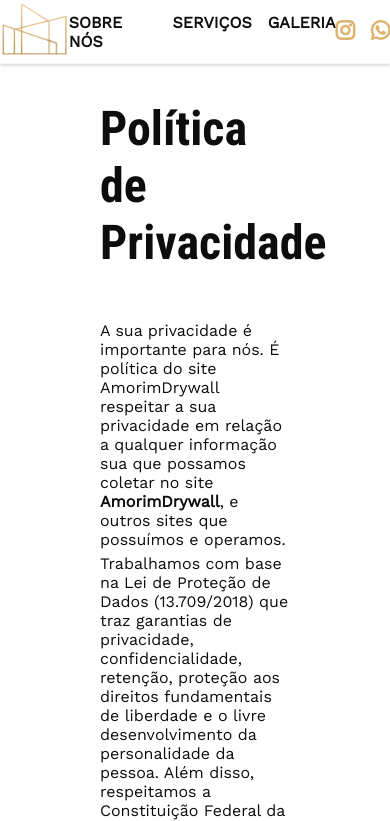
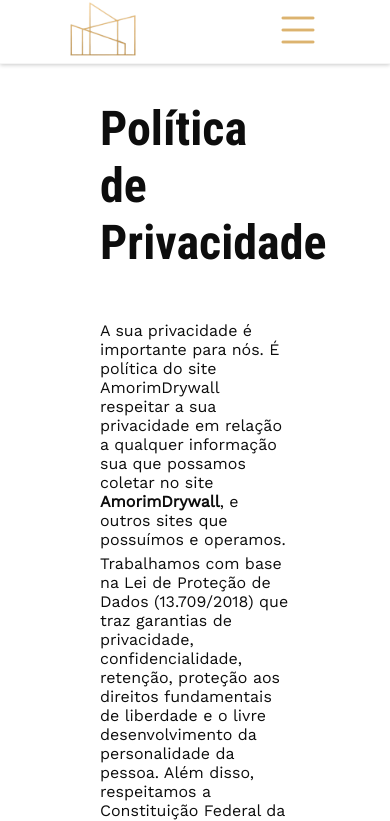
Before and after one commit to MoreiraAlex/AmorimDrywall, a Next.js app in the folder frontend/: page /policy in a window 390 px wide. Shown: the top 821 px of the page. Built offline with nearby package versions, Linux system fonts and the light colour scheme.

Commit message:
aplicando responsividade v2

```diff
--- a/frontend/layout/Header.js
+++ b/frontend/layout/Header.js
@@ -1,7 +1,7 @@
 import styles from '../styles/layout/Header.module.css'
 
-import NextLink from 'next/link'
 import { Link } from 'react-scroll'
+import { useState } from 'react';
 
 import Logo from '../components/Logo'
 import NavLink from '../components/NavLink'
@@ -9,13 +9,15 @@
 
 export default function Header({reduce}) {
 
+  const [button, setButton] = useState(false);
+
   return (
     <header>
       <nav className={`${styles.nav} ${reduce ? styles.nav_reduce : styles.transition}`}>
         <Link to='home' spy={true} smooth={true} offset={0} duration={800}>
           <Logo reduce={reduce}/>
         </Link>
-        <ul>
+        <ul className={`${styles.mobile} ${button ? styles.mobile_active : null}`}>
           <li>
             <NavLink link='about' offset={0} duration={800} reduce={reduce}>sobre nós</NavLink>
           </li>
@@ -38,6 +40,11 @@
             </a>
           </li>
         </ul>
+        <button onClick={() => {
+          button ? setButton(false) : setButton(true)
+        }}>
+          <i class="bi bi-list"></i>
+        </button>
       </nav>
     </header>
   )
--- a/frontend/styles/components/NavLink.module.css
+++ b/frontend/styles/components/NavLink.module.css
@@ -7,7 +7,7 @@
 
 .link:hover{
     color: var(--color-base);
-    transition: all 700ms;
+    transition: color 700ms;
     cursor: pointer;
 }
 
--- a/frontend/styles/globals.css
+++ b/frontend/styles/globals.css
@@ -29,17 +29,3 @@
 h1, h2, h3, h4, h5, h6{
   font-family: var(--font-title);
 }
-
-@media (max-width: 1300px) {
-  :root {
-      /* font-size: 75%; */
-  }
-
-}
-
-/* @media (max-width: 850px) {
-  :root {
-      font-size: 60%;
-  }
-
-} */
--- a/frontend/styles/layout/Footer.module.css
+++ b/frontend/styles/layout/Footer.module.css
@@ -71,21 +71,34 @@
 }
 
 
-@media (max-width: 720px) {
+@media (max-width: 950px) {
+
     .footer > div:last-of-type{
         flex-direction: column;
         gap: 5px;
     }
-
 }
 
-@media (max-width: 450px) {
+@media (max-width: 500px) {
     .footer > div:first-of-type > div > a:last-of-type{
         gap: 0;
+        font-size: 1rem;
+        padding: 10px;
+        justify-content: space-evenly;
+    }
+
+    .footer > div:first-of-type > div > a:last-of-type span{
+        font-size: 0.9rem;
+        width: 75px;
     }
 
     .footer > div:first-of-type > div > a:last-of-type i{
-        font-size: 30px;
+        font-size: 25px;
     }
 
+    .footer > div:last-of-type p, .footer > div:last-of-type a{
+        font-size: 0.75rem;
+    }
+
+
 }
--- a/frontend/styles/layout/Header.module.css
+++ b/frontend/styles/layout/Header.module.css
@@ -10,6 +10,10 @@
     box-shadow: none;
     z-index: 2;
     background-color: transparent;
+}
+
+.nav button {
+    display: none;
 }
 
 .nav > ul:first-of-type {
@@ -42,10 +46,59 @@
     box-shadow: 0 1px 4px hsl(0, 0%, 80%);
     /* text-shadow: 0.5px 0.5px 1px var(--color-light); */
     height: 4rem;
-    transition: all 200ms 100ms ease-in-out;
+    transition: height 200ms 100ms ease-in-out;
     color: var(--black);
 }
 
 .transition {
-    transition: all 700ms;
+    transition: height 700ms;
 }
+
+.nav button {
+    background-color: transparent;
+    border: none;
+}
+
+.nav button i{
+    font-size: 3rem;
+    color: var(--color-light);
+}
+
+@media (max-width: 720px) {
+
+    .nav button {
+        display: block;
+    }
+
+    .mobile {
+        display: block;
+        width: 95vw;
+        background-color: rgb(255, 255, 255, 0.8);
+        position: absolute;
+        flex-direction: column!important;
+        align-items: center;
+        justify-content: center;
+        top: 7rem;
+        z-index: 10;
+        height: 0;
+        overflow-y: hidden;
+        transition: 200ms;
+        visibility: hidden;
+    }
+
+    .nav_reduce .mobile{
+        top: 4.5rem;
+    }
+
+    .mobile_active {
+        height: 130px;
+        visibility: visible;
+        transition: 500ms;
+    }
+}
+
+@media (max-width: 400px) {
+    .nav > ul:last-of-type {
+        display: none;
+    }
+}
```
Also changed, not shown: frontend/styles/layout/Main.module.css (+17 -2 lines).
